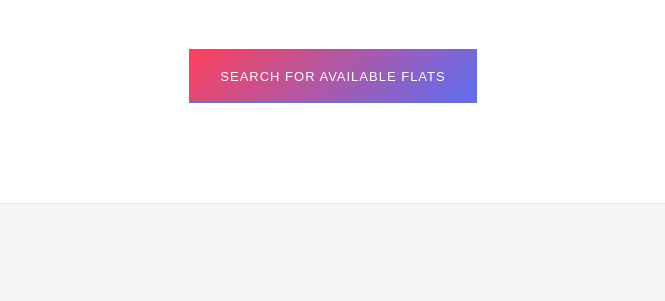
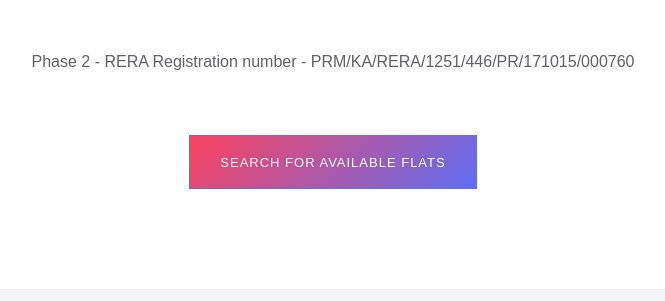
Before and after one commit to jackwfdev/Klassik-WebflowWebsite, a PHP site: page / in a window 1280 px wide. Shown: the part 3818-4119 px from the top of the page, without its empty margins (307-972 px from the left). Run offline with PHP 8.4, Linux system fonts and the light colour scheme; some libraries are stand-ins or nearby versions.

Commit message:
Update index.php
added RERA numbers

```diff
--- a/index.php
+++ b/index.php
@@ -429,6 +429,13 @@ height="0" width="0" style="display:none;visibility:hidden"></iframe></noscript>
       <div>
         <div class="w-row">
           <img src="images/Klassik_Masterplan.png?v=1.1" data-ix="fade-right-1" srcset="images/Klassik_Masterplan-p-500.png?v=1.1 500w, images/Klassik_Masterplan-p-800.png?v=1.1 800w, images/Klassik_Masterplan.png?v=1.1 1000w" sizes="100%">
+
+          <div class="top-margin">
+        <p style="
+    text-align:  center;
+">Phase 2 - RERA Registration number - PRM/KA/RERA/1251/446/PR/171015/000760</p>
+        </div>
+
           <!-- <div class="w-col w-col-4">
             <div data-ix="fade-up-2" class="features-wrapper">
               <div class="features-icon icon-park"></div>
@@ -845,7 +852,9 @@ height="0" width="0" style="display:none;visibility:hidden"></iframe></noscript>
         <div class="w-col w-col-2">
           <div>
             <!-- <p class="copyright">© 2017 Noon by <a href="#" class="link">Deni Bozo</a>. Powered by <a href="#" class="link">Webflow</a></p> -->
-            <p class="copyright">Powered by <br>Seyonii Marketing Technologies Pvt. Ltd.</p>
+            <p class="copyright">Powered by <br>Seyonii Marketing Technologies Pvt. Ltd. <br>PRM/KA/RERA/1251/309/AG/180727/001045
+
+</p>
           </div>
         </div>
         <div class="w-col w-col-1">
```
